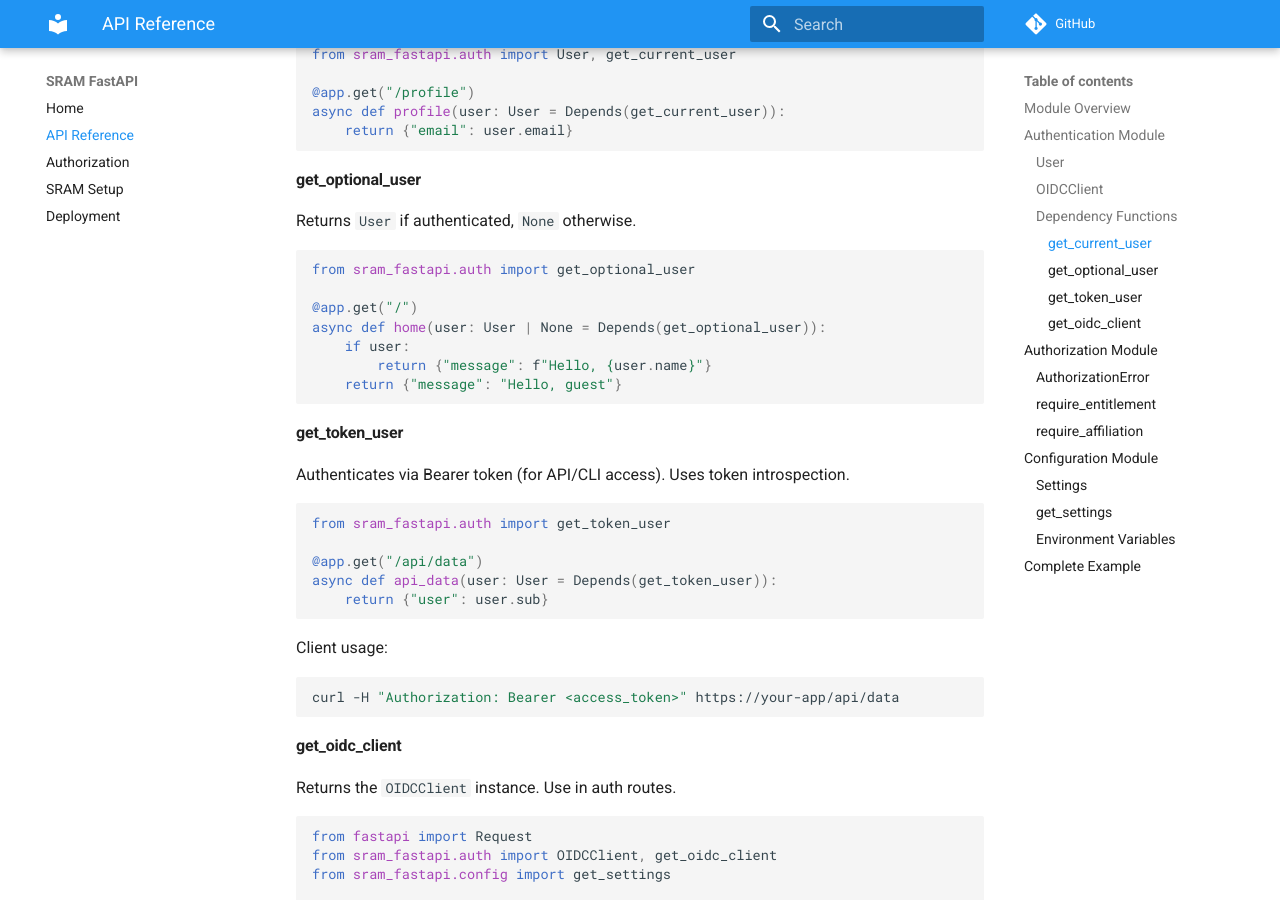
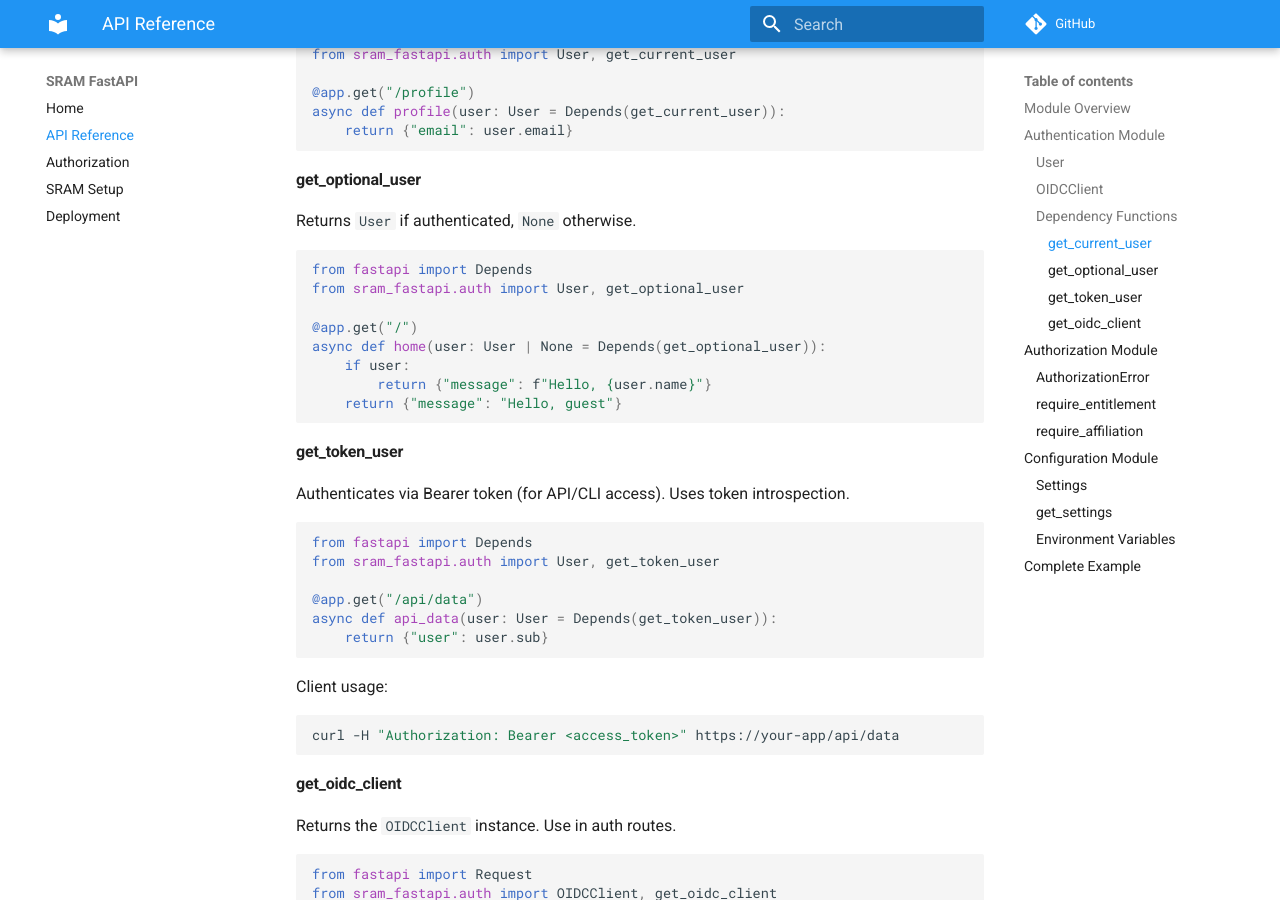
Before and after one commit to sorenwacker/sram-fastapi, an MkDocs documentation site: the page built from docs/api-reference.md, in a window 1280 px wide and 900 px high, scrolled down 1531 px. Built offline with MkDocs 1.6.1 and Material for MkDocs 9.7.7, drawn with Linux system fonts in a browser that asks for light colours; comment, search, counter and statistics services are not loaded; some of the changed text lies outside the part shown.

Commit message:
fix missing imports in documentation examples

````diff
--- a/docs/api-reference.md
+++ b/docs/api-reference.md
@@ -77,7 +77,8 @@ async def profile(user: User = Depends(get_current_user)):
 Returns `User` if authenticated, `None` otherwise.
 
 ```python
-from sram_fastapi.auth import get_optional_user
+from fastapi import Depends
+from sram_fastapi.auth import User, get_optional_user
 
 @app.get("/")
 async def home(user: User | None = Depends(get_optional_user)):
@@ -91,7 +92,8 @@ async def home(user: User | None = Depends(get_optional_user)):
 Authenticates via Bearer token (for API/CLI access). Uses token introspection.
 
 ```python
-from sram_fastapi.auth import get_token_user
+from fastapi import Depends
+from sram_fastapi.auth import User, get_token_user
 
 @app.get("/api/data")
 async def api_data(user: User = Depends(get_token_user)):
@@ -162,7 +164,8 @@ async def auth_error_handler(request: Request, exc: AuthorizationError):
 Factory that creates a dependency requiring specific SRAM group memberships.
 
 ```python
-from sram_fastapi.auth import require_entitlement
+from fastapi import Depends
+from sram_fastapi.auth import User, require_entitlement
 
 # Require membership in a specific group
 @app.get("/admin")
@@ -200,7 +203,8 @@ async def superadmin_page(
 Factory that creates a dependency requiring specific institutional affiliations.
 
 ```python
-from sram_fastapi.auth import require_affiliation
+from fastapi import Depends
+from sram_fastapi.auth import User, require_affiliation
 
 # Require exact affiliation
 @app.get("/tudelft-staff")
````
Also changed, not shown: other parts of docs/api-reference.md (+1 -1 lines), docs/authorization.md (+0 -2 lines).
